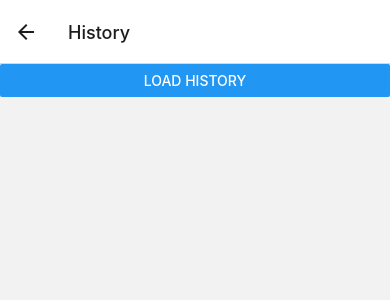
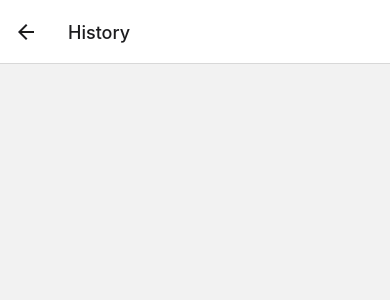
Before and after one commit to Edisontong/Time_Punch_App, a React Native app: screen /History in a window 390 px wide. Shown: the top 300 px of the page. Built offline with nearby package versions, Linux system fonts and the light colour scheme.

Commit message:
time is saved to storage

```diff
--- a/HistoryScreen.js
+++ b/HistoryScreen.js
@@ -1,28 +1,49 @@
-import React, { useState } from "react";
-import { View, Text, Button } from "react-native";
+import React, { useState, useEffect } from "react";
+import { View, Text, ScrollView, StyleSheet } from "react-native";
 import AsyncStorage from "@react-native-async-storage/async-storage";
 
 export default function HistoryScreen() {
   const [history, setHistory] = useState([]);
 
+  useEffect(() => {
+    loadHistory();
+  }, []);
+
   const loadHistory = async () => {
-    const clockInTime = await AsyncStorage.getItem("clockInTime");
-    const clockOutTime = await AsyncStorage.getItem("clockOutTime");
-    if (clockInTime && clockOutTime) {
-      const entry = { clockInTime, clockOutTime };
-      setHistory([entry, ...history]);
+    try {
+      const storedTimePunch = await AsyncStorage.getItem("timePunch");
+      if (storedTimePunch) {
+        const timePunch = JSON.parse(storedTimePunch);
+        setHistory([timePunch]);
+      }
+    } catch (error) {
+      console.error("Error loading history:", error);
     }
   };
 
   return (
-    <View>
-      <Button title="Load History" onPress={loadHistory} />
-      {history.map((entry, index) => (
-        <View key={index}>
-          <Text>Clock In: {entry.clockInTime}</Text>
-          <Text>Clock Out: {entry.clockOutTime}</Text>
-        </View>
-      ))}
+    <View style={styles.container}>
+      <ScrollView>
+        {history.map((entry, index) => (
+          <View key={index} style={styles.historyEntry}>
+            <Text>Clock In: {entry.clockInTime}</Text>
+            <Text>Clock Out: {entry.clockOutTime}</Text>
+          </View>
+        ))}
+      </ScrollView>
     </View>
   );
 }
+
+const styles = StyleSheet.create({
+  container: {
+    flex: 1,
+    padding: 16,
+  },
+  historyEntry: {
+    marginBottom: 16,
+    padding: 8,
+    backgroundColor: "#f0f0f0",
+    borderRadius: 8,
+  },
+});
--- a/HomeScreen.js
+++ b/HomeScreen.js
@@ -1,6 +1,4 @@
-// HomeScreen.js
-
-import React, { useState } from "react";
+import React, { useState, useEffect } from "react";
 import { View, Text, Button, StyleSheet } from "react-native";
 import AsyncStorage from "@react-native-async-storage/async-storage";
 
@@ -9,22 +7,44 @@ export default function HomeScreen({ navigation }) {
 
   const handleClockIn = async () => {
     const currentTime = new Date().toLocaleTimeString();
-    await AsyncStorage.setItem("clockInTime", currentTime);
+    const timePunch = { clockInTime: currentTime, clockOutTime: "" };
+    await AsyncStorage.setItem("timePunch", JSON.stringify(timePunch));
     setClockedIn(true);
   };
 
   const handleClockOut = async () => {
     const currentTime = new Date().toLocaleTimeString();
-    await AsyncStorage.setItem("clockOutTime", currentTime);
-    setClockedIn(false);
+    const storedTimePunch = await AsyncStorage.getItem("timePunch");
+
+    if (storedTimePunch) {
+      const timePunch = JSON.parse(storedTimePunch);
+      timePunch.clockOutTime = currentTime;
+
+      await AsyncStorage.setItem("timePunch", JSON.stringify(timePunch));
+      setClockedIn(false);
+    }
   };
+
+  useEffect(() => {
+    // Load time punch data and check if currently clocked in
+    async function loadTimePunchData() {
+      const storedTimePunch = await AsyncStorage.getItem("timePunch");
+      if (storedTimePunch) {
+        const timePunch = JSON.parse(storedTimePunch);
+        setClockedIn(!!timePunch.clockOutTime);
+      }
+    }
+    loadTimePunchData();
+  }, []);
 
   return (
     <View style={styles.container}>
       <Text>{clockedIn ? "You are clocked in." : "You are clocked out."}</Text>
-      <View style={styles.buttonContainer}>
-        <Button title={clockedIn ? "Clock Out" : "Clock In"} onPress={clockedIn ? handleClockOut : handleClockIn} />
-      </View>
+      {clockedIn ? (
+        <Button title="Clock Out" onPress={handleClockOut} />
+      ) : (
+        <Button title="Clock In" onPress={handleClockIn} />
+      )}
       <Button title="View History" onPress={() => navigation.navigate("History")} />
     </View>
   );
@@ -36,7 +56,4 @@ const styles = StyleSheet.create({
     justifyContent: "center",
     alignItems: "center",
   },
-  buttonContainer: {
-    marginTop: 20, // Adjust the margin as needed
-  },
 });
```
